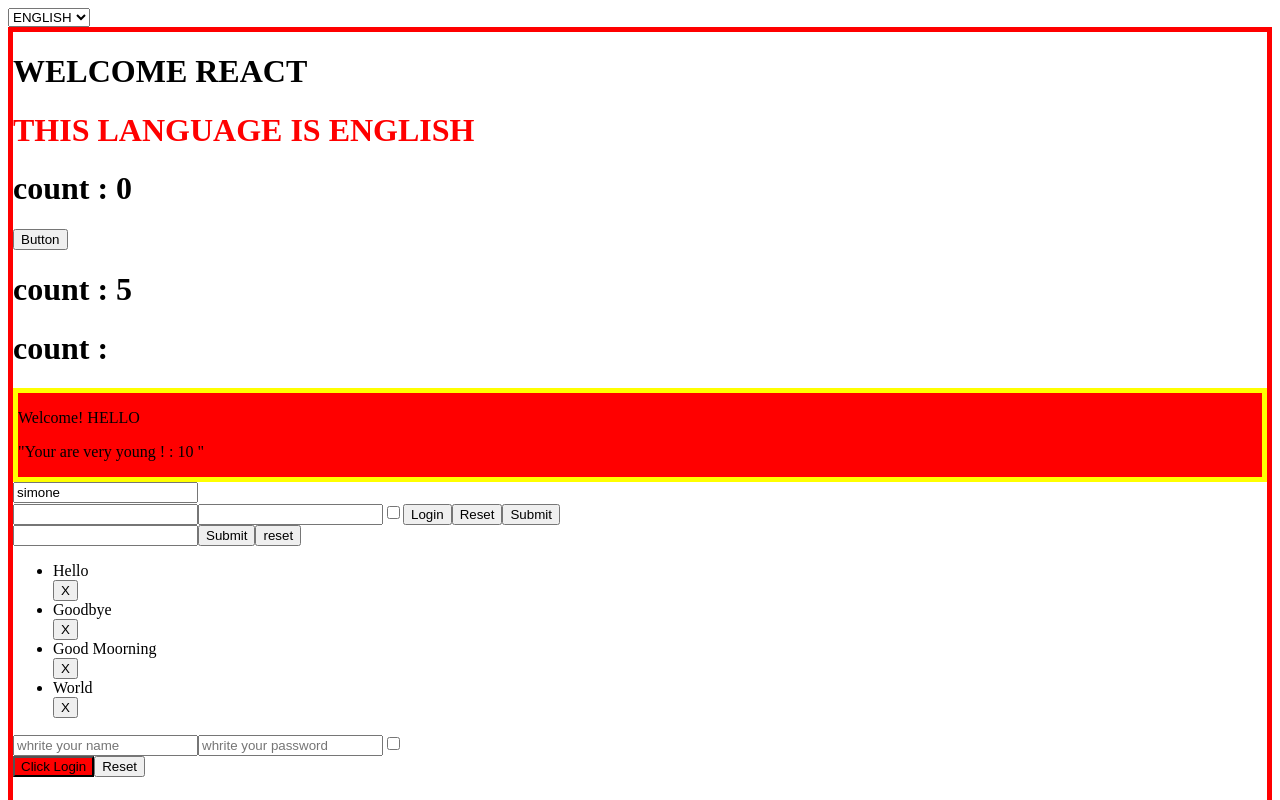
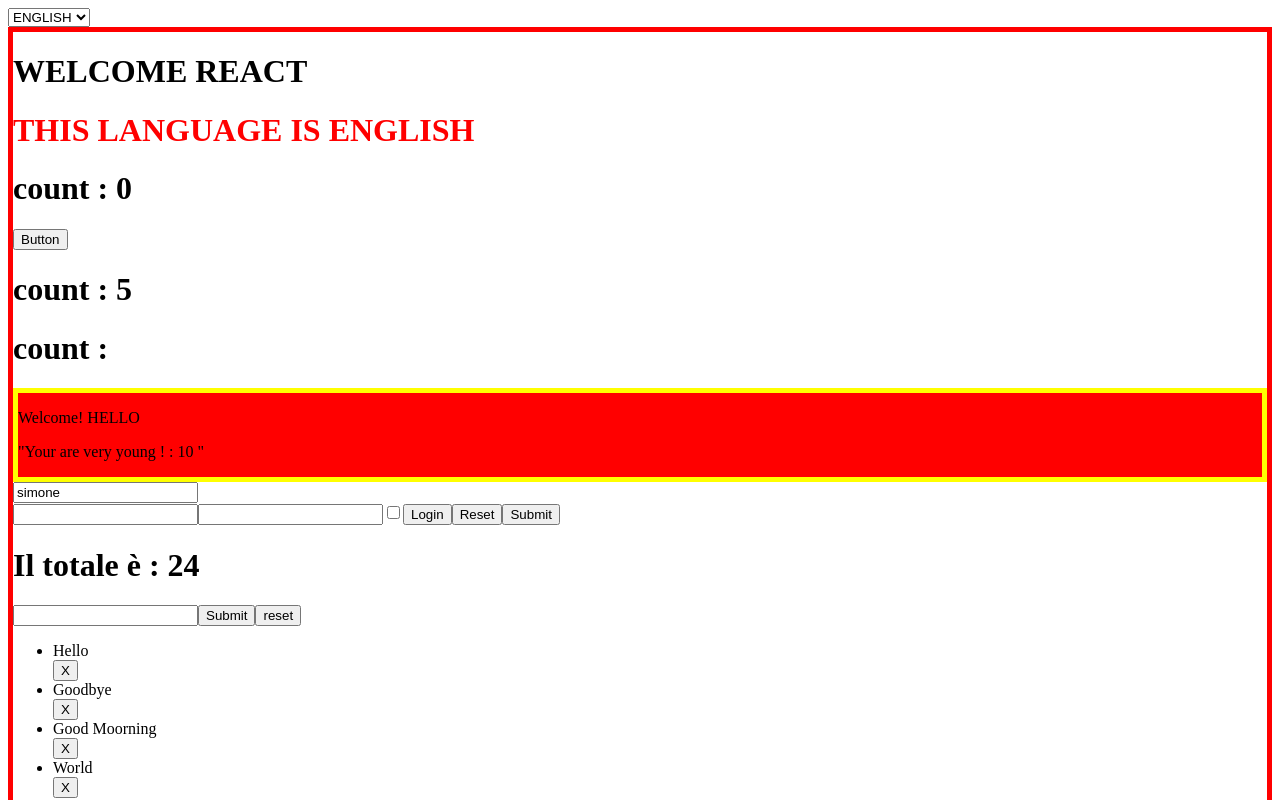
Before and after one commit to Simonedamb/React-exercises, a React (Create React App) app: page / in a window 1280 px wide. Shown: the top 800 px of the page. Built offline with nearby package versions, Linux system fonts and the light colour scheme.

Commit message:
function-components-02

```diff
--- a/src/App.js
+++ b/src/App.js
@@ -10,6 +10,7 @@ import { Container } from "./Container";
 import { DisplayLanguage } from "./DisplayLanguage";
 import CounterDisplay from "./CounterDisplay";
 import { Language } from "./Language";
+import Sum from "./Sum";
 
 export class App extends React.Component {
   state = {
@@ -40,6 +41,7 @@ export class App extends React.Component {
             <CounterDisplay />
             <InteractiveWelcome />
             <UcontrolledLogin />
+            <Sum numbers={[3, 5, 7, 9]} />
             <TodoList
               render={(arr, addTodo, reset, removeTodo) => {
                 return (
--- /dev/null
+++ b/src/Sum.js
@@ -0,0 +1,11 @@
+import React from "react";
+const Sum = (props) => {
+  const result = props.numbers.reduce((a, b) => a + b, 0);
+  return (
+    <div>
+      <h1>Il totale è : {result} </h1>
+    </div>
+  );
+};
+
+export default Sum;
```
